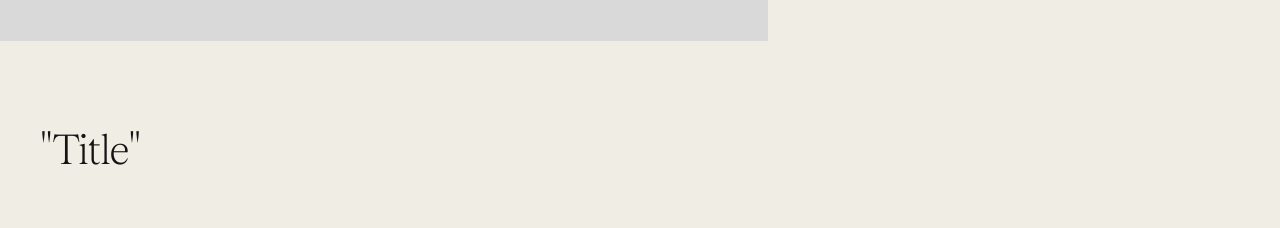
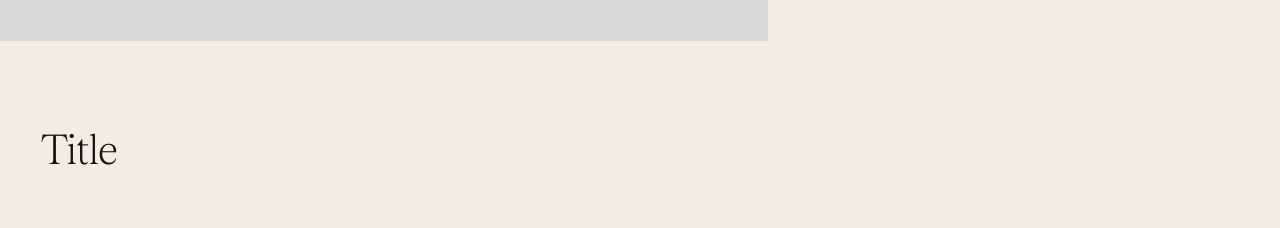
Before and after one commit to Unveil-art/unveil-marketplace, a Next.js app: page /editorial/1 in a window 1280 px wide. Shown: the part 1320-1548 px from the top of the page. Built offline with nearby package versions, Linux system fonts and the light colour scheme.

Commit message:
quot fit

```diff
--- a/components/section/editorial-page/AboutDrop.jsx
+++ b/components/section/editorial-page/AboutDrop.jsx
@@ -3,7 +3,7 @@ import React from "react";
 const AboutDrop = () => {
   return (
     <section className="px-[15px] md:px-10 my-10 md:my-20 ">
-      <h2 className="b1">"Title"</h2>
+      <h2 className="b1">Title</h2>
       <div className=" border-t-[3px] border-t-unveilBlack mt-5 md:mt-[60px]"></div>
       <div className="relative grid grid-cols-2 overflow-hidden md:gap-x-0 gap-x-5 md:grid-cols-4">
         {[1, 2, 3, 3].map((item, i) => (
```
